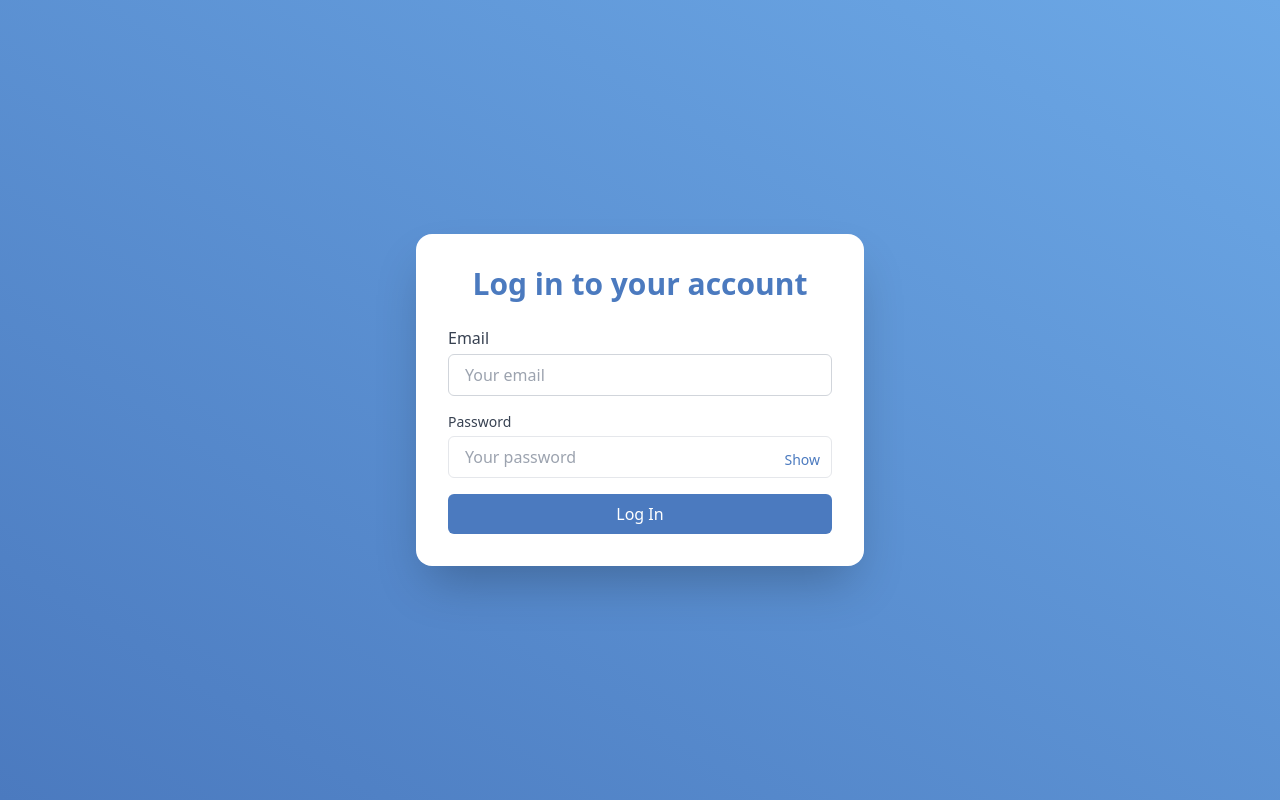
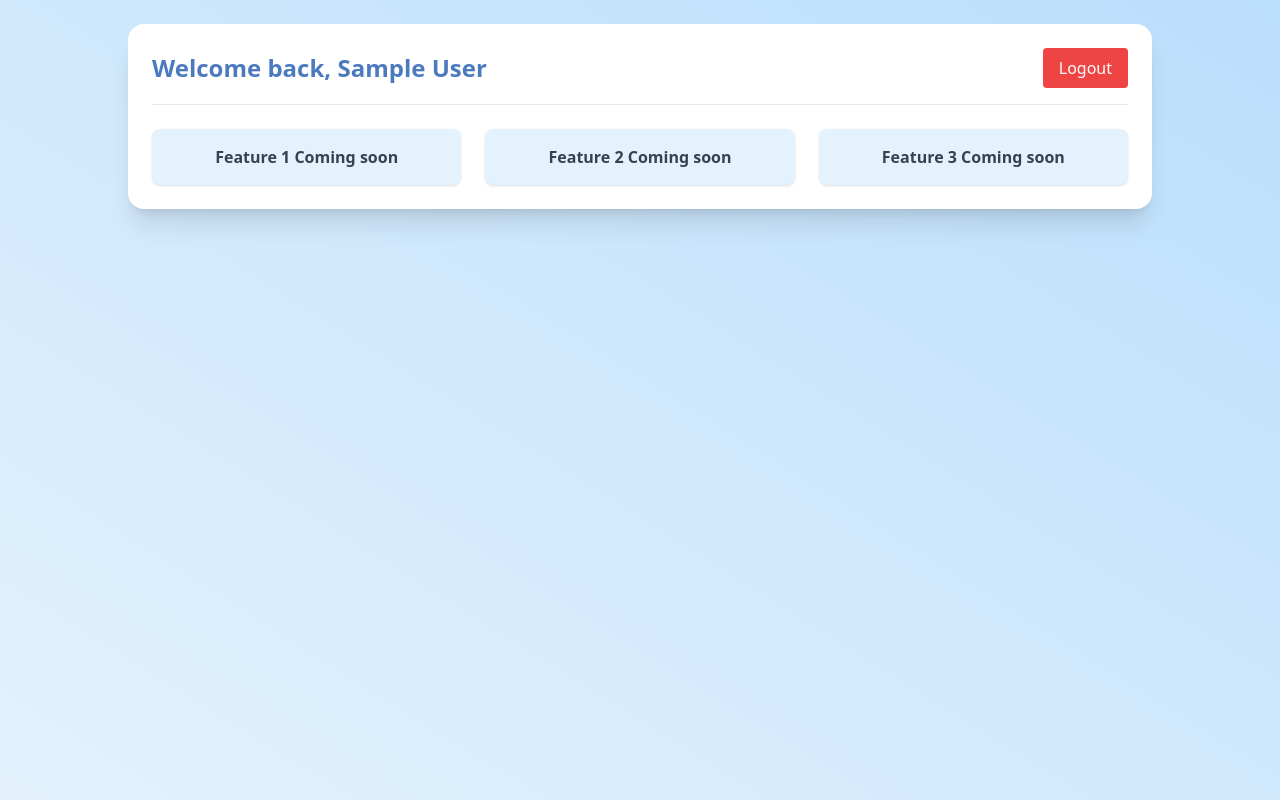
Before and after one commit to ervinosmani/dailyhabits-frontend, a React (Vite) app: page /dashboard in a window 1280 px wide. Before the commit this address led to /login. Built offline with nearby package versions, Linux system fonts and the light colour scheme; sample sign-in values are in the browser's storage.

Commit message:
Added protected Dashboard page with user greeting, logout confirmation modal and loading state in AuthContext for session handling

```diff
--- a/src/components/ProtectedRoute.jsx
+++ b/src/components/ProtectedRoute.jsx
@@ -3,11 +3,18 @@ import { AuthContext } from "../context/AuthContext";
 import { Navigate } from "react-router-dom";
 
 export default function ProtectedRoute({children}) {
-    const { user } = useContext(AuthContext);
+    const { user, loading } = useContext(AuthContext);
 
+    // Nese ende po ngarkohet useri nga localStorage, mos shfaq asgje
+    if (loading) {
+        return <div className="text-center py-10">Loading...</div>; // ose Spinner me vone
+    }
+
+    // Nese nuk ka user, ktheje te login
     if (!user) {
         return <Navigate to="/login" replace />
     }
 
+    // Nese gjithcka eshte ne rregull, lejo kalimin
     return children;
 }
--- a/src/context/AuthContext.jsx
+++ b/src/context/AuthContext.jsx
@@ -6,45 +6,41 @@ export const AuthContext = createContext();
 // 2. Krijo komponentin qe do te mbeshtjelle aplikacionin
 export function AuthProvider({ children }) {
     const [user, setUser] = useState(null); // perdoruesi i loguar
-    const [token, setToken] = useState(null);   // tokeni i autentikimit
+    const [loading, setLoading] = useState(true); // gjendje fillestare
 
-    // 3. Ruaje token-in ne localStorage per sesione te ardhshme
+    // 3. Ruaje user-in ne localStorage per sesione te ardhshme
     useEffect(() => {
-        const savedToken = localStorage.getItem("auth_token");
         const savedUserRaw = localStorage.getItem("auth_user");
 
-        if (savedToken && savedUserRaw) {
+        if (savedUserRaw) {
             try {
                 const parsedUser = JSON.parse(savedUserRaw);
-                setToken(savedToken);
                 setUser(parsedUser);
             } catch (err) {
-                console.error("Failed to parse user from localStorage", err);
+                // console.error("Failed to parse user from localStorage", err);
                 // Nese ndodh ndonje error, pastroj localStorage qe te mos ndodhe perseri
-                localStorage.removeItem("auth_token");
                 localStorage.removeItem("auth_user");
             }
         }
+
+
+        setLoading(false); // pasi mbaron kontrolli, vendosim loading false
     }, []);
 
     // 4. Funksioni login
-    const login = (userData, token) => {
+    const login = (userData) => {
         setUser(userData);
-        setToken(token);
-        localStorage.setItem("auth_token", token);
         localStorage.setItem("auth_user", JSON.stringify(userData));
     };
 
     // 5. Funksioni logout
     const logout = () => {
         setUser(null);
-        setToken(null);
-        localStorage.removeItem("auth_token");
         localStorage.removeItem("auth_user");
     };
 
     // 6. Vlera qe do te jete ne dispozicion ne gjithe aplikacionin
-    const value = { user, token, login, logout };
+    const value = { user, login, logout, loading };
 
     return <AuthContext.Provider value={value}>{children}</AuthContext.Provider>
 }
--- a/src/pages/Dashboard.jsx
+++ b/src/pages/Dashboard.jsx
@@ -1,25 +1,93 @@
-import { useContext } from "react";
+import { useContext, useState } from "react";
 import { AuthContext } from "../context/AuthContext";
 import { useNavigate } from "react-router-dom";
 
 function Dashboard() {
+    // Marrim te dhenat e perdoruesit dhe funksionin logout nga konteksti
     const { user, logout } = useContext(AuthContext);
     const navigate = useNavigate();
 
+    const [showConfirm, setShowConfirm] = useState(false);
+
+    // Funksioni qe therret logout dhe kthen perdoruesin ne login
     const handleLogout = () => {
+        logout();       // Pastrohet localStorage dhe context
+        navigate("/login");  // Ridrejtohet te faqja e login-it
+    };
+
+    // Kur klikohet "Logout" per here te pare
+    const handleLogoutClick = () => {
+        setShowConfirm(true);   // hap modalin
+    };
+
+    // Kur konfirmohet logout
+    const handleConfirmLogout = () => {
         logout();
-        navigate("/");
+        navigate("/login")
+    };
+
+    // Anulo logout
+    const handleCancelLogout = () => {
+        setShowConfirm(false);
     };
 
     return (
-        <div className="min-h-screen flex flex-col items-center justify-center bg-gray-100">
-            <h1 className="text-3xl font-bold text-gray-800 mb-4">Welcome, {user?.name || "Guest"}</h1>
-            <button
-                onClick={handleLogout}
-                className="px-6 py-2 bg-red-500 text-white rounded hover:bg-red-600 transition"
-            >
-                Logout
-            </button>
+        // Pjesa kryesore e faqes me gradient dhe padding
+        <div className="min-h-screen bg-gradient-to-tr from-[#e3f2fd] to-[#bbdefb] p-6">
+            {/* Kuti qendrore e permbajtjes */}
+            <div className="max-w-5xl mx-auto bg-white rounded-2xl shadow-xl p-6">
+
+                {/* Header: pershendetje dhe butoni logout */}
+                <div className="flex justify-between items-center border-b pb-4 mb-6">
+                    <h1 className="text-2xl font-bold text-[#4B7ABF]">
+                        Welcome back, <span className="text-[3A6AA5]">{user?.name}</span>
+                    </h1>
+
+                    <button
+                        onClick={handleLogoutClick}
+                        className="bg-red-500 text-white px-4 py-2 rounded hover:bg-red-600 transition"
+                    >
+                        Logout
+                    </button>
+
+                    {showConfirm && (
+                        <div className="fixed inset-0 bg-black bg-opacity-50 flex items-center justify-center z-50">
+                            <div className="bg-white rounded-lg p-6 w-full max-w-sm shadow-xl">
+                                <h2 className="text-lg font-semibold mb-4">Are you sure you want to logout?</h2>
+                                <div className="flex justify-end gap-4">
+                                    <button
+                                        onClick={handleCancelLogout}
+                                        className="px-4 py-2 bg-gray-200 rounded hover:bg-gray-300"
+                                    >
+                                        Cancel
+                                    </button>
+                                    <button
+                                        onClick={handleConfirmLogout}
+                                        className="px-4 py-2 bg-red-500 text-white rounded hover:bg-red-600"
+                                    >
+                                        Yes, Logout
+                                    </button>
+                                </div>
+                            </div>
+                        </div>
+                    )}
+                </div>
+
+                {/* Placeholder per permbajtje qe do te shtojme ne hapat tjere */}
+                <div className="grid grid-cols-1 md:grid-cols-2 lg:grid-cols-3 gap-6">
+                    {/* Kartat do te vijne ketu (Hapi 2 e tutje) */}
+                    <div className="bg-[#e3f2fd] p-4 rounded-lg shadow text-center text-gray-700 font-semibold">
+                        Feature 1 Coming soon
+                    </div>
+                    <div className="bg-[#e3f2fd] p-4 rounded-lg shadow text-center text-gray-700 font-semibold">
+                        Feature 2 Coming soon
+                    </div>
+                    <div className="bg-[#e3f2fd] p-4 rounded-lg shadow text-center text-gray-700 font-semibold">
+                        Feature 3 Coming soon
+                    </div>
+                </div>
+
+            </div>
         </div>
     );
 }
--- a/src/pages/Login.jsx
+++ b/src/pages/Login.jsx
@@ -13,7 +13,7 @@ function Login() {
 
   const handleLogin = async (e) => {
     e.preventDefault();
-    setError(""); // e pastrojme errorin para çdo perpjekjeje te re
+    setError(""); // e pastrojme errorin para cdo perpjekjeje te re
 
     try {
       // Marrja e CSRF cookie nga backend-i (Sanctum)
@@ -43,7 +43,7 @@ function Login() {
         return;
       }
 
-      // Nese gjithçka eshte ne rregull
+      // Nese gjithcka eshte ne rregull
       const data = await res.json();
       login(data.user); // ruajme perdoruesin ne context
       navigate("/dashboard"); // ridrejtojme te dashboard
--- a/src/pages/Register.jsx
+++ b/src/pages/Register.jsx
@@ -27,7 +27,7 @@ function Register() {
     // Funksioni per dergimin e te dhenave per regjistrim
     const handleSubmit = async (e) => {
         e.preventDefault();
-        setError("");   // Pastrojme çdo gabim ekzistues
+        setError("");   // Pastrojme cdo gabim ekzistues
 
         try {
             // Marrim CSRF cookie (kerkohet nga Laravel Sanctum)
```
